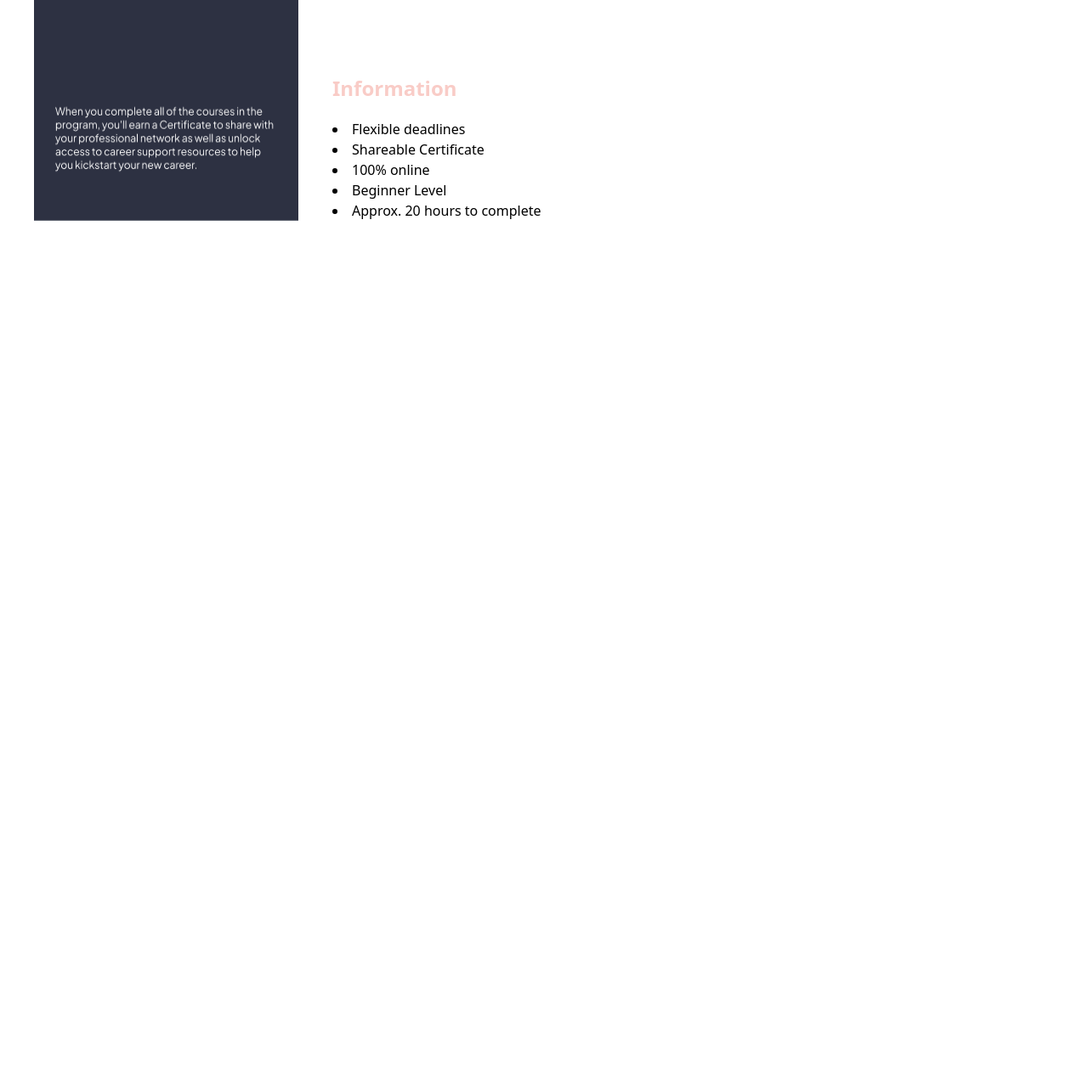
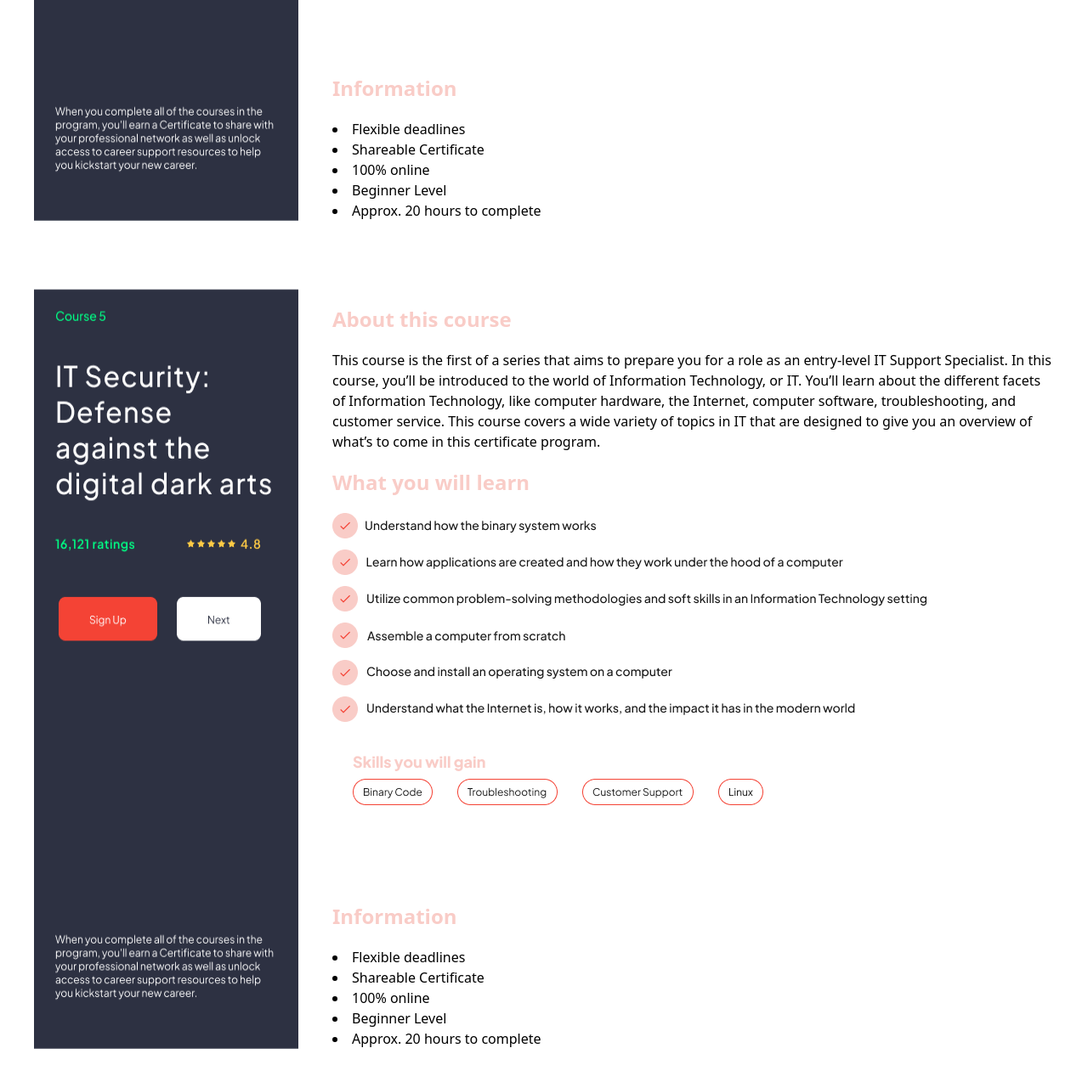
Before and after one commit to sajon01/assignment-tailwindcss, a website built with Vite: page index.html in a window 1280 px wide. Shown: the part 5874-7148 px from the top of the page at 85% size. Before the commit the page ends 6174 px from the top, so only its background shows below. Built offline with nearby package versions, Linux system fonts and the light colour scheme.

Commit message:
security section

```diff
--- a/index.html
+++ b/index.html
@@ -369,5 +369,39 @@
 
     </section>
 
+    <!-- security section -->
+
+    <section class="mx-10 flex flex-col md:flex-row justify-between md:gap-10 gap-5 my-10 pt-10">
+        <img class="" src="./assets/color coded (4).png" alt="">
+
+        <div>
+            <h2 class="pink-title">About this course</h2>
+
+            <p>
+                This course is the first of a series that aims to prepare you for a role as an entry-level IT Support Specialist. In this course, you’ll be introduced to the world of Information Technology, or IT. You’ll learn about the different facets of Information Technology, like computer hardware, the Internet, computer software, troubleshooting, and customer service. This course covers a wide variety of topics in IT that are designed to give you an overview of what’s to come in this certificate program.
+            </p>
+
+            <h2 class="pink-title">What you will learn </h2>
+
+            <img src="./assets/List.png" alt="">
+
+            <img src="./assets/Frame 282.png" alt="">
+
+            <div>
+                <h2 class="pink-title">Information </h2>
+                <ul class="list-disc list-inside">
+                    <li>Flexible deadlines</li>
+                    <li>Shareable Certificate</li>
+                    <li>
+                         100% online
+                    </li>
+                    <li>Beginner Level</li>
+                    <li>Approx. 20 hours to complete</li>
+                </ul>
+            </div>
+        </div>
+
+    </section>
+
 </body>
 </html>
```
Also changed, not shown: assets/color coded (4).png (added).
